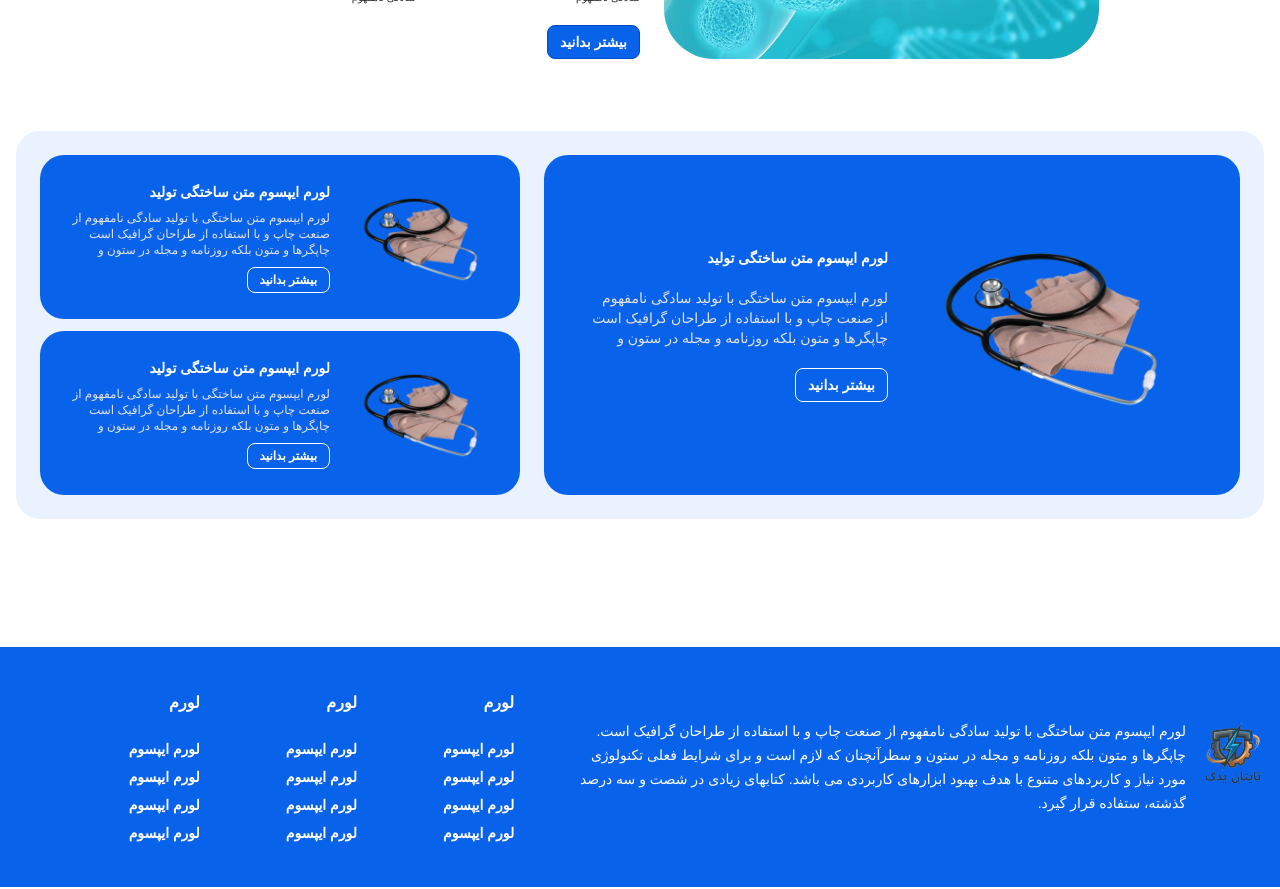
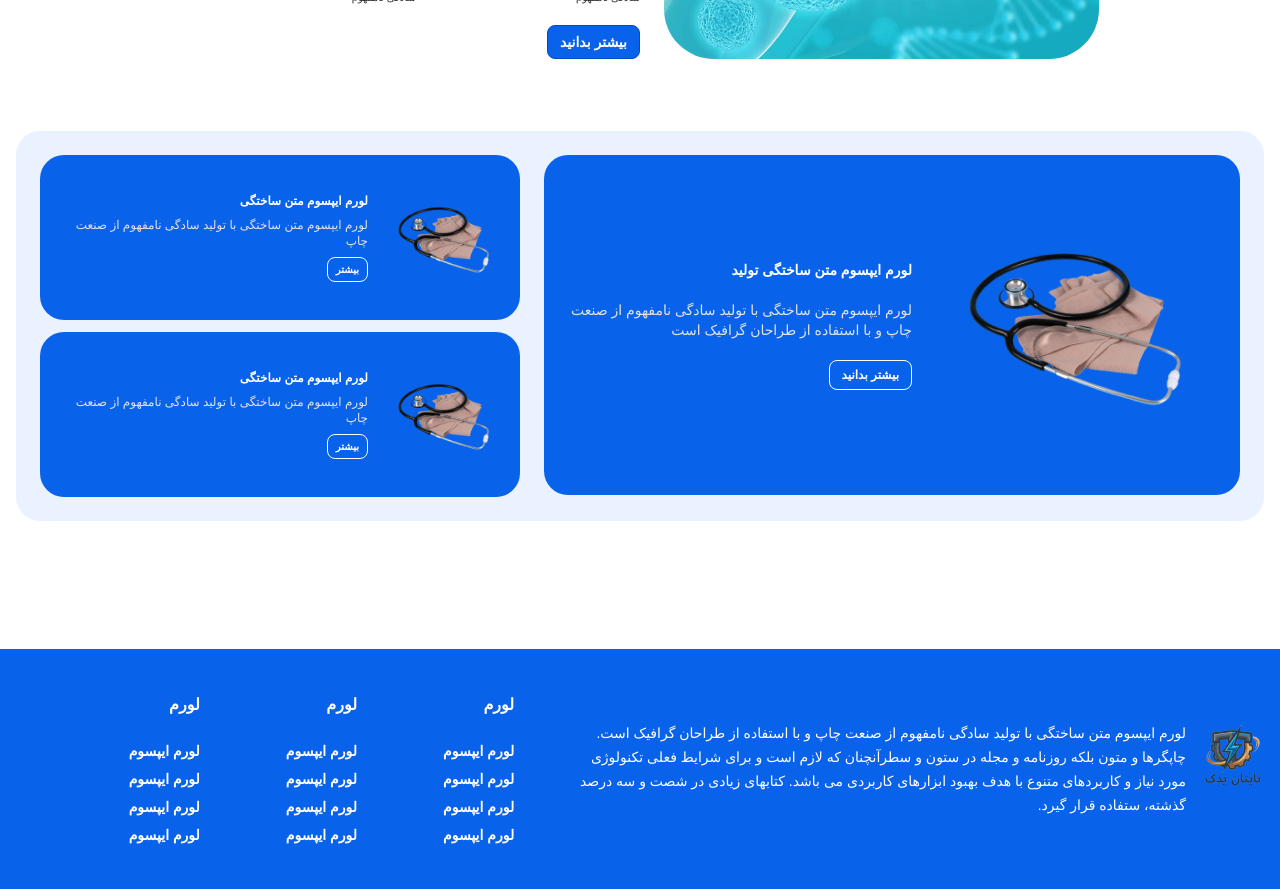
Before and after one commit to parsa-farshah/novaMtd, a Next.js app: page / in a window 1280 px wide. Shown: the part 2460-3349 px from the top of the page. Built offline with nearby package versions, Linux system fonts and the light colour scheme; a web font is replaced by a local one.

Commit message:
fix: bug in carousels and banner main

```diff
--- a/app/components/Banners.tsx
+++ b/app/components/Banners.tsx
@@ -4,12 +4,12 @@ import React from "react";
 const Banners = () => {
   return (
     <section className="px-4 mt-[60px]">
-      <section className="w-full rounded-3xl bg-[#3f8cff1c] p-6 flex flex-col gap-3 lg:flex-row  lg:justify-between lg:items-center">
+      <section className="w-full rounded-3xl bg-[#3f8cff1c] p-6 flex flex-col gap-3 lg:flex-row lg:justify-between lg:items-stretch">
         {/* Main banner */}
         <section className="w-full lg:w-[58%]">
-          <div className="bg-primary rounded-3xl px-6 py-6 flex items-center gap-6 md:px-12 md:py-9 lg:h-[340px] h-full">
+          <div className="bg-primary rounded-3xl px-6 py-6 flex items-center gap-6 h-[180px] md:h-[220px] lg:h-[340px]">
             {/* Product image */}
-            <div className="shrink-0 min-w-[150px] w-[150px] h-[100px] md:min-w-[280px] md:w-[280px] md:h-[240px]">
+            <div className="shrink-0 w-[110px] h-[80px] md:w-[200px] md:h-[150px] lg:w-[280px] lg:h-[240px]">
               <figure className="relative w-full h-full">
                 <Image
                   src="/images/product.png"
@@ -21,18 +21,17 @@ const Banners = () => {
             </div>
 
             {/* Content */}
-            <div className="flex flex-col items-start gap-3 lg:gap-5 md:w-[361px] lg:w-full">
-              <span className="font-vazir text-xs md:text-lg lg:text-sm font-bold text-white">
+            <div className="flex flex-col items-start gap-3 lg:gap-5">
+              <span className="font-vazir text-xs md:text-sm font-bold text-white">
                 لورم ایپسوم متن ساختگی تولید
               </span>
 
-              <p className="font-vazir text-[8px] md:text-sm lg:text-sm text-[#E3E3E3] leading-5">
+              <p className="font-vazir text-[10px] md:text-sm text-[#E3E3E3] leading-5">
                 لورم ایپسوم متن ساختگی با تولید سادگی نامفهوم از صنعت چاپ و با
-                استفاده از طراحان گرافیک است چاپگرها و متون بلکه روزنامه و مجله
-                در ستون و
+                استفاده از طراحان گرافیک است
               </p>
 
-              <button className="cursor-pointer bg-primary border border-white px-3 py-1.5 rounded-lg text-white font-vazir text-sm font-bold">
+              <button className="bg-primary border border-white px-3 py-1.5 rounded-lg text-white font-vazir text-xs font-bold">
                 بیشتر بدانید
               </button>
             </div>
@@ -40,12 +39,11 @@ const Banners = () => {
         </section>
 
         {/* Side banners */}
-        <div className="flex flex-col md:flex-row lg:flex-col gap-3 lg:w-[40%] lg:h-[340px]">
+        <div className="flex flex-col gap-3 lg:w-[40%]">
           {/* Banner 2 */}
-          <section className="flex-1 md:w-1/2 lg:w-full">
-            <div className="bg-primary rounded-3xl px-6 py-6 flex items-center gap-4 h-full">
-              {/* Product image */}
-              <div className="shrink-0 min-w-[120px] w-[120px] h-[90px] lg:min-w-[150px] lg:w-[150px] lg:h-[100px]">
+          <section className="w-full">
+            <div className="bg-primary rounded-3xl px-4 py-4 flex items-center gap-4 h-[180px] md:h-[220px] lg:h-[165px]">
+              <div className="shrink-0 w-[90px] h-[70px] md:w-[120px] md:h-[90px]">
                 <figure className="relative w-full h-full">
                   <Image
                     src="/images/product.png"
@@ -56,32 +54,26 @@ const Banners = () => {
                 </figure>
               </div>
 
-              {/* Content */}
               <div className="flex flex-col gap-2">
-                <span className="font-vazir text-xs lg:text-sm font-bold text-white">
-                  لورم ایپسوم متن ساختگی تولید
+                <span className="font-vazir text-xs font-bold text-white">
+                  لورم ایپسوم متن ساختگی
                 </span>
 
-                <p className="font-vazir text-[8px] lg:text-xs text-[#E3E3E3] leading-4">
-                  لورم ایپسوم متن ساختگی با تولید سادگی نامفهوم از صنعت چاپ و با
-                  استفاده از طراحان گرافیک است چاپگرها و متون بلکه روزنامه و
-                  مجله در ستون و
+                <p className="font-vazir text-[9px] md:text-xs text-[#E3E3E3] leading-4">
+                  لورم ایپسوم متن ساختگی با تولید سادگی نامفهوم از صنعت چاپ
                 </p>
 
-                <div>
-                  <button className="cursor-pointer bg-primary border border-white px-3 py-1 rounded-lg text-white font-vazir text-xs font-bold">
-                    بیشتر بدانید
-                  </button>
-                </div>
+                <button className="bg-primary border border-white px-2 py-1 rounded-lg text-white font-vazir text-[10px] font-bold w-fit">
+                  بیشتر
+                </button>
               </div>
             </div>
           </section>
 
           {/* Banner 3 */}
-          <section className="flex-1 md:w-1/2 lg:w-full">
-            <div className="bg-primary rounded-3xl px-6 py-6 flex items-center gap-4 h-full">
-              {/* Product image */}
-              <div className="shrink-0 min-w-[120px] w-[120px] h-[90px] lg:min-w-[150px] lg:w-[150px] lg:h-[100px]">
+          <section className="w-full">
+            <div className="bg-primary rounded-3xl px-4 py-4 flex items-center gap-4 h-[180px] md:h-[220px] lg:h-[165px]">
+              <div className="shrink-0 w-[90px] h-[70px] md:w-[120px] md:h-[90px]">
                 <figure className="relative w-full h-full">
                   <Image
                     src="/images/product.png"
@@ -92,23 +84,18 @@ const Banners = () => {
                 </figure>
               </div>
 
-              {/* Content */}
               <div className="flex flex-col gap-2">
-                <span className="font-vazir text-xs lg:text-sm font-bold text-white">
-                  لورم ایپسوم متن ساختگی تولید
+                <span className="font-vazir text-xs font-bold text-white">
+                  لورم ایپسوم متن ساختگی
                 </span>
 
-                <p className="font-vazir text-[8px] lg:text-xs text-[#E3E3E3] leading-4">
-                  لورم ایپسوم متن ساختگی با تولید سادگی نامفهوم از صنعت چاپ و با
-                  استفاده از طراحان گرافیک است چاپگرها و متون بلکه روزنامه و
-                  مجله در ستون و
+                <p className="font-vazir text-[9px] md:text-xs text-[#E3E3E3] leading-4">
+                  لورم ایپسوم متن ساختگی با تولید سادگی نامفهوم از صنعت چاپ
                 </p>
 
-                <div>
-                  <button className="cursor-pointer bg-primary border border-white px-3 py-1 rounded-lg text-white font-vazir text-xs font-bold">
-                    بیشتر بدانید
-                  </button>
-                </div>
+                <button className="bg-primary border border-white px-2 py-1 rounded-lg text-white font-vazir text-[10px] font-bold w-fit">
+                  بیشتر
+                </button>
               </div>
             </div>
           </section>
--- a/app/components/CarouselOurServices.tsx
+++ b/app/components/CarouselOurServices.tsx
@@ -38,9 +38,9 @@ export function CarouselOurServices() {
         ))}
       </CarouselContent>
 
-      <CarouselNext className="!left-7 !right-auto z-50 bg-white rotate-180 border border-black" />
+      <CarouselNext className="!left-4 !right-auto z-50 bg-white rotate-180 border border-black" />
 
-      <CarouselPrevious className="!right-7 !left-auto z-50 bg-white -rotate-180 border border-black" />
+      <CarouselPrevious className="!right-4 !left-auto z-50 bg-white -rotate-180 border border-black" />
     </Carousel>
   );
 }
--- a/app/components/CarouselProducts.tsx
+++ b/app/components/CarouselProducts.tsx
@@ -6,6 +6,7 @@ import {
   CarouselPrevious,
 } from "@/components/ui/carousel";
 import Image from "next/image";
+import { FaPills } from "react-icons/fa";
 
 export function CarouselProducts() {
   return (
@@ -17,11 +18,10 @@ export function CarouselProducts() {
         loop: true,
       }}
     >
-      <CarouselContent>
+      <CarouselContent className="!m-0 !p-0">
         {Array.from({ length: 5 }).map((_, index) => (
-          <CarouselItem key={index} className="basis-[55%]">
-            <div className="p-2">
-              <div className="w-[220px] mx-auto p-3 bg-[#3F8BFF] border border-[#0962EA] rounded-3xl shadow-xs">
+          <CarouselItem key={index} className="!p-0 !px-[5%] basis-auto">
+            <div className="w-[220px] p-3 bg-[#3F8BFF] border border-[#096bff] rounded-3xl shadow-xs">
               {/* image */}
               <div className="w-full h-[200px] rounded-3xl bg-white">
                 <figure className="relative w-full h-full">
@@ -47,14 +47,12 @@ export function CarouselProducts() {
                 استفاده از طراحان گرافیک است
               </p>
             </div>
-            </div>
           </CarouselItem>
         ))}
       </CarouselContent>
 
-      <CarouselNext className="!left-2 !right-auto z-50 bg-white rotate-180 border border-black" />
-
-      <CarouselPrevious className="!right-2 !left-auto z-50 bg-white -rotate-180 border border-black" />
+      <CarouselNext className="!left-4 !right-auto z-50 bg-white rotate-180 border border-black" />
+      <CarouselPrevious className="!right-4 !left-auto z-50 bg-white -rotate-180 border border-black" />
     </Carousel>
   );
 }
--- a/app/components/OurServices.tsx
+++ b/app/components/OurServices.tsx
@@ -15,7 +15,7 @@ const OurServices = () => {
       {/* text */}
       <span className="font-vazir text-[32px] font-black">خدمات ما</span>
       {/* carousel */}
-      <div className="flex md:hidden">
+      <div className="w-full overflow-hidden flex md:hidden">
         <CarouselOurServices />
       </div>
       {/* cards */}
--- a/app/components/Products.tsx
+++ b/app/components/Products.tsx
@@ -107,7 +107,7 @@ const Products = () => {
           </section>
           {/* bottom */}
           <section className="flex gap-9 lg:gap-5">
-            {/* card1 */}
+            {/* card 3 */}
             <section>
               <div className="w-[233px] p-3 bg-[#3F8BFF] border border-[#0962EA] rounded-3xl mx-auto shadow-xs">
                 {/* image */}
@@ -136,7 +136,7 @@ const Products = () => {
                 </p>
               </div>
             </section>
-            {/* card2 */}
+            {/* card 4 */}
             <section>
               <div className="w-[233px] p-3 bg-[#3F8BFF] border border-[#0962EA] rounded-3xl mx-auto shadow-xs">
                 {/* image */}
```
Lines whose indentation alone changed are shown as unchanged.
